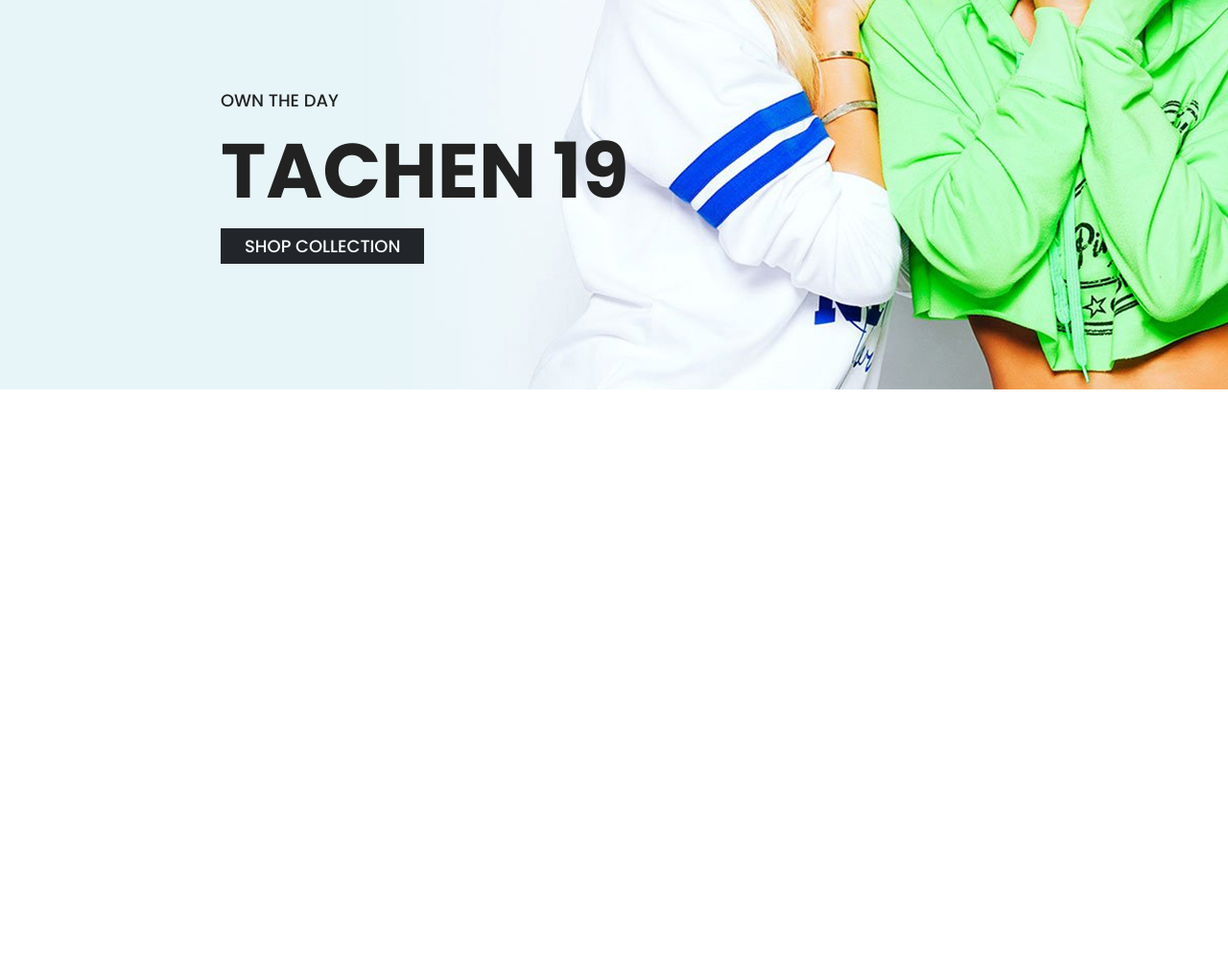
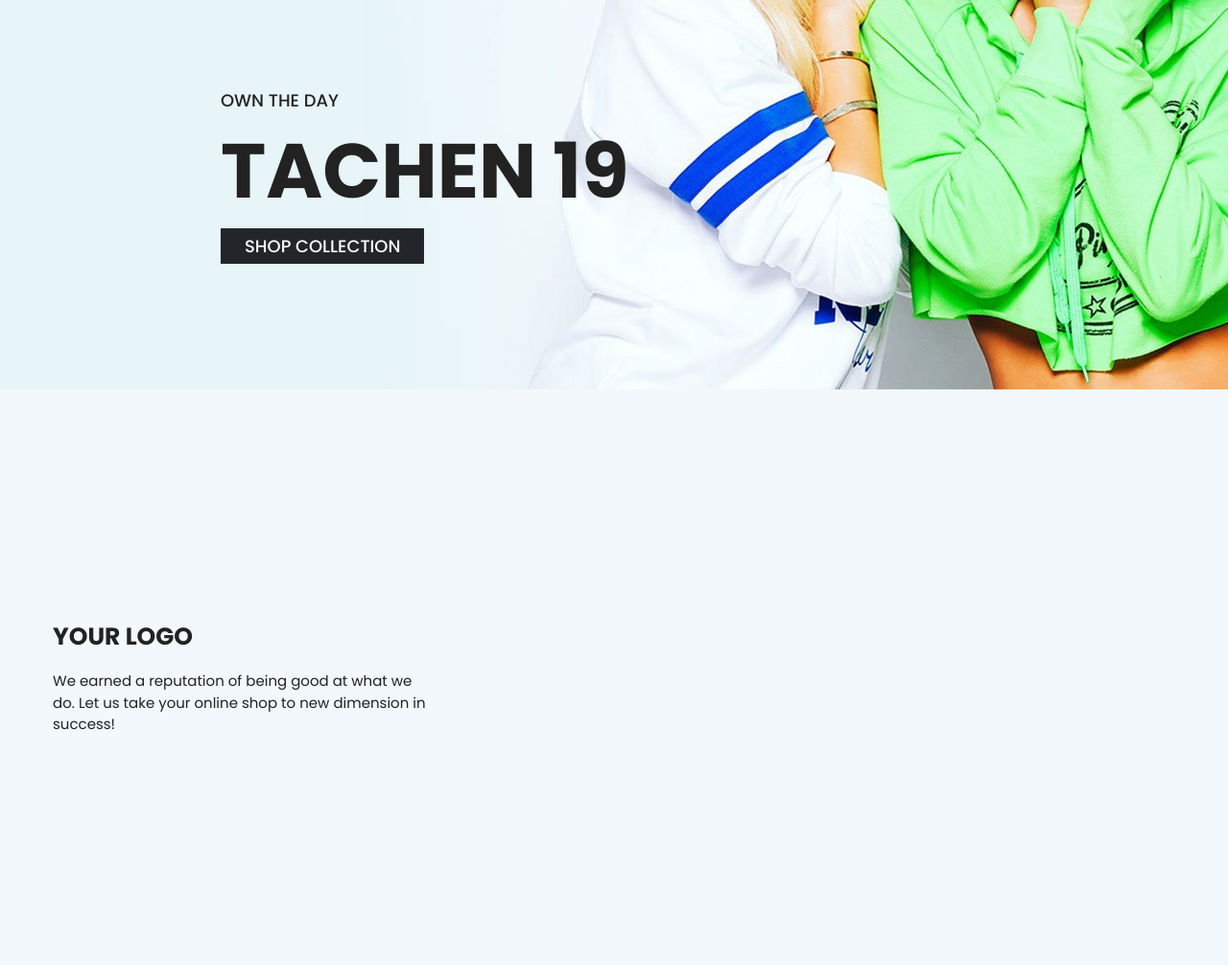
Before and after one commit to DmitriyKonnov/FashionSite, a website: page index.html in a window 1280 px wide. Shown: the part 3396-4402 px from the top of the page at 96% size. Before the commit the page ends 3802 px from the top, so only its background shows below. Drawn offline with Linux system fonts and the light colour scheme.

Commit message:
added footer logo

```diff
--- a/index.html
+++ b/index.html
@@ -300,12 +300,25 @@
     <!-- Tachen end -->
 
     <!-- Footer -->
-    <footer class="container">
-        <div class="footer">
-            <div class="footer__content"></div>
-            <div class="footer__copyright"></div>
+    <footer class="footer">
+        <div class="container">
+            <div class="footer__content">
+                <div class="footer__content_block1">
+                    <div class="footer__logo">your logo</div>
+                    <div class="footer__description">
+                        We earned a reputation of being good at what we do.
+                        Let us take your online shop to new dimension in
+                        success!
+                    </div>
+                </div>
+                <div class="footer__content_block2"></div>
+            </div>
         </div>
     </footer>
     <!-- Footer end -->
+
+    <!-- Copyright -->
+    <div class="footer__copyright"></div>
+    <!-- Copyright end -->
 </body>
 </html>
--- a/scss/blocks/container.scss
+++ b/scss/blocks/container.scss
@@ -2,5 +2,5 @@
   padding: 0 1rem;
   margin: 0 auto;
   max-width: 1170px;
-  height: auto;
+  height: 100%;
 }
--- /dev/null
+++ b/scss/blocks/footer.scss
@@ -0,0 +1,43 @@
+.footer {
+  height: 60rem;
+  width: 100%;
+
+  background-color: #f2f8fc;
+}
+
+.footer__content {
+  display: flex;
+  justify-content: space-between;
+
+  width: 100%;
+  height: 100%;
+}
+
+.footer__content_block1 {
+  flex: 50%;
+  flex-wrap: wrap;
+  display: flex;
+  flex-direction: column;
+  justify-content: center;
+}
+
+.footer__logo {
+  font-size: 2.5rem;
+  font-weight: 700;
+  line-height: 1.5;
+  text-transform: uppercase;
+
+  margin-bottom: 1.7rem;
+}
+
+.footer__description {
+  font-size: 1.5rem;
+  font-weight: 400;
+  line-height: 1.5;
+
+  max-width: 40rem;
+}
+
+.footer__content_block2 {
+  flex: 50%;
+}
--- a/scss/style.scss
+++ b/scss/style.scss
@@ -18,3 +18,4 @@ body {
 @import "blocks/catagory";
 @import "blocks/goods";
 @import "blocks/tachen";
+@import "blocks/footer";
```
Also changed, not shown: css/style.css.
